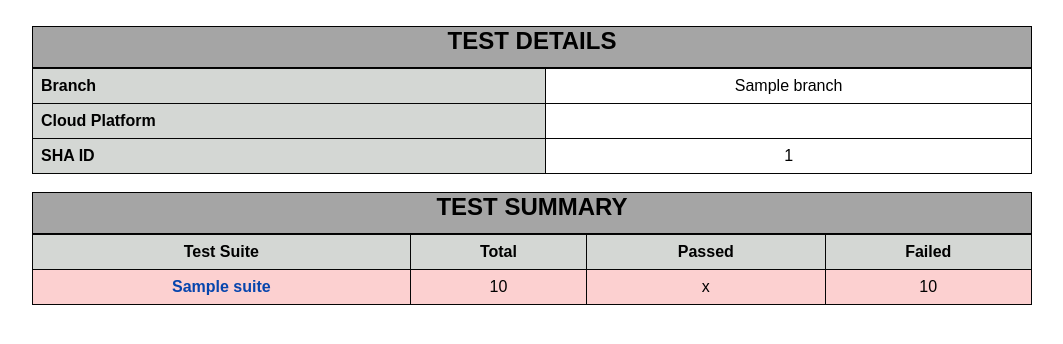
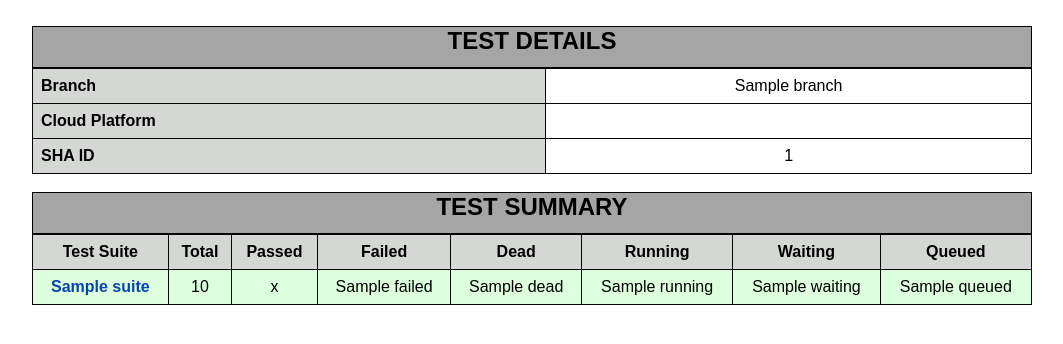
Before and after one commit to vamahaja/teuthology-metrics, a Python web app: template templates/report.j2 in a window 1280 px wide. Shown: the top 344 px of the page, without its empty margins (108-1171 px from the left). Run offline with Jinja, Linux system fonts and the light colour scheme; the template is opened without the code that fills it: most values are stand-ins (such as "Sample title", 1, 10 or a date in 2020).

Commit message:
feat(report): show all test statuses individually (passed, failed, dead, running, waiting, queued)
Signed-off-by: Adarsha Dinda <adarshadinda@Adarshas-MacBook-Pro.local>

```diff
--- a/src/processer.py
+++ b/src/processer.py
@@ -184,6 +184,7 @@ def teuthology_report(
                 "passed": results.get("pass", 0),
                 "failed": results.get("fail", 0),
                 "dead": results.get("dead", 0),
+                "running": results.get("running", 0),
                 "waiting": results.get("waiting", 0),
                 "queued": results.get("queued", 0),
             }
--- a/templates/report.j2
+++ b/templates/report.j2
@@ -64,14 +64,21 @@
             <th style="background-color: #D4D7D4;">Total</th>
             <th style="background-color: #D4D7D4;">Passed</th>
             <th style="background-color: #D4D7D4;">Failed</th>
+            <th style="background-color: #D4D7D4;">Dead</th>
+            <th style="background-color: #D4D7D4;">Running</th>
+            <th style="background-color: #D4D7D4;">Waiting</th>
+            <th style="background-color: #D4D7D4;">Queued</th>
         </tr>
         {% for entry in data %}
-        {% set total_failed = entry.failed + entry.dead + entry.waiting + entry.queued %}
-        <tr style="background-color: {% if entry.total == 0 %}#ECECC3{% elif total_failed > 0 %}#FCD0D0{% else %}#DDFFDD{% endif %};">
+        <tr style="background-color: {% if entry.total == 0 %}#ECECC3{% elif entry.failed > 0 or entry.dead > 0 %}#FCD0D0{% else %}#DDFFDD{% endif %};">
             <td><b><a href="{{ entry.href }}" style="color: #0645AD;">{{ entry.suite }}</a></b></td>
             <td>{{ entry.total }}</td>
             <td>{{ entry.passed }}</td>
-            <td>{{ total_failed }}</td>
+            <td>{{ entry.failed }}</td>
+            <td>{{ entry.dead }}</td>
+            <td>{{ entry.running }}</td>
+            <td>{{ entry.waiting }}</td>
+            <td>{{ entry.queued }}</td>
         </tr>
         {% endfor %}
     </table>
```
